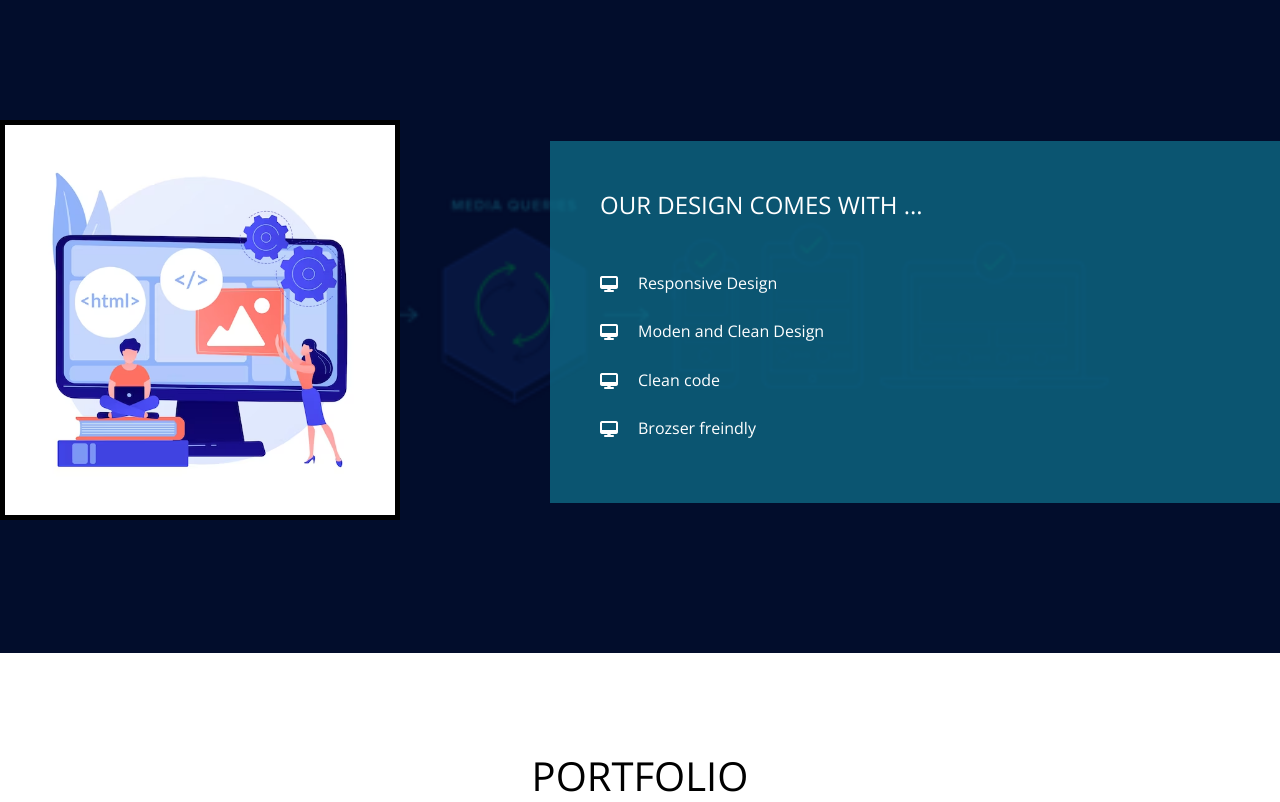
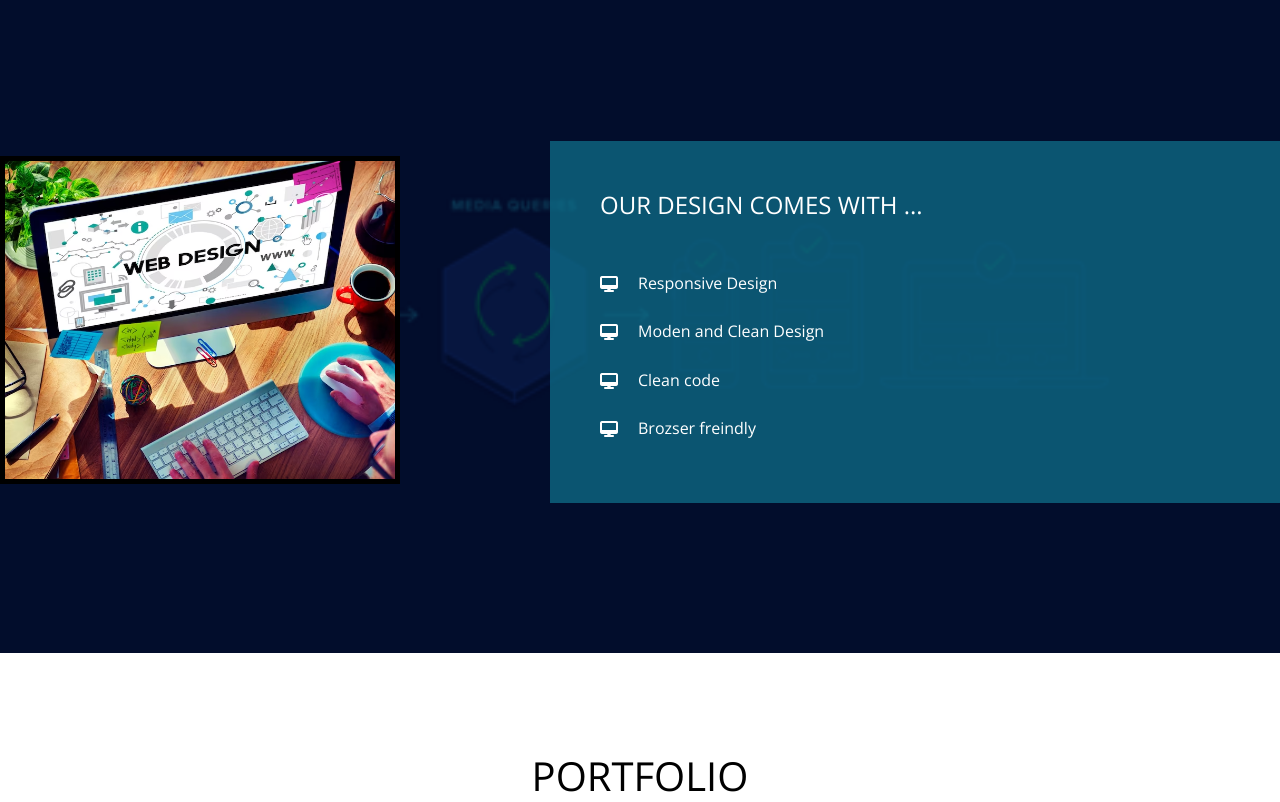
Before and after one commit to Muraddevp/template-html-css-two, a plain HTML site: page index.html in a window 1280 px wide. Shown: the part 1580-2382 px from the top of the page. Drawn offline with nearby package versions, Linux system fonts and the light colour scheme.

Commit message:
modifier la page index

```diff
--- a/index.html
+++ b/index.html
@@ -124,7 +124,7 @@
     <!-- start design  -->
     <div class="design">
       <div class="image">
-        <img src="./images/d5.avif" alt="" />
+        <img src="./web.avif" alt="" />
       </div>
       <div class="text">
         <h2>Our Design comes With ...</h2>
```
Also changed, not shown: web.avif (added).
